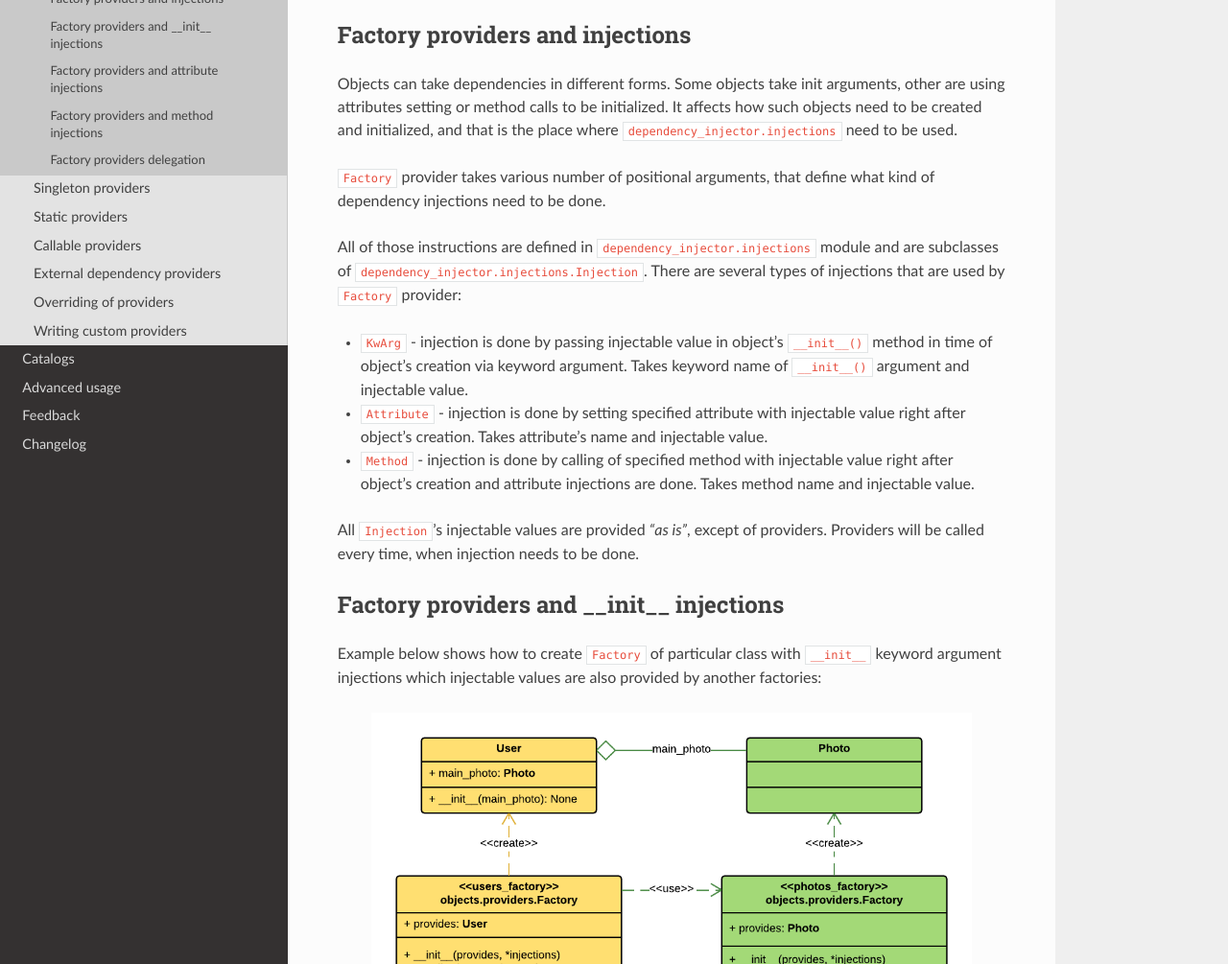
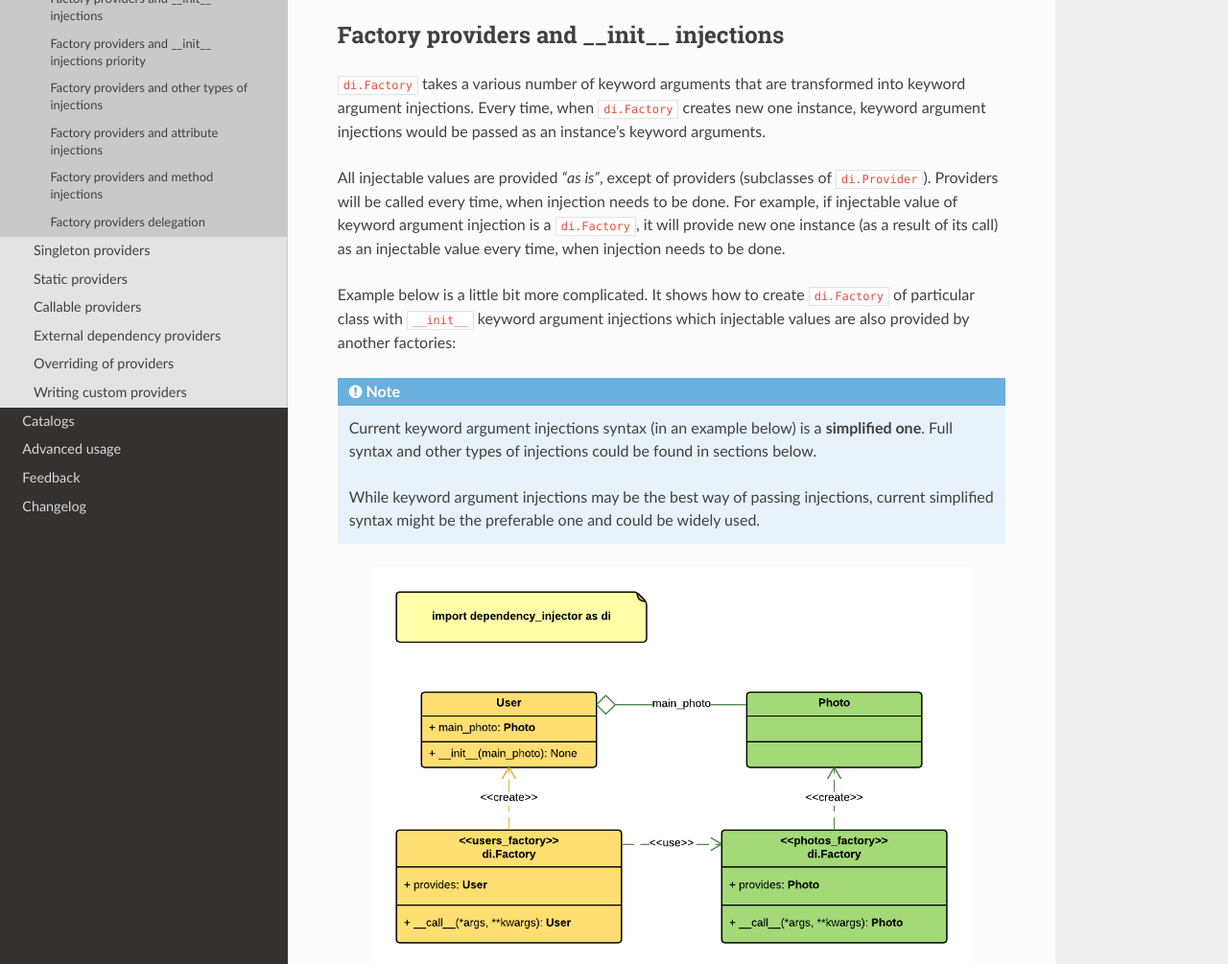
Before and after one commit to ets-labs/python-dependency-injector, a Sphinx documentation site: the page built from docs/providers/factory.rst, in a window 1280 px wide and 1400 px high, scrolled down 406 px, cut to the strip 240-1245 px from the top of the window. Shown: the whole strip at 96% size. Built offline with Sphinx 7.4.7 and the Read the Docs theme 2.0.0, drawn with Linux system fonts in a browser that asks for light colours; some of the changed text lies outside the part shown.

Commit message:
Update Factory provider docs

```diff
--- a/docs/providers/factory.rst
+++ b/docs/providers/factory.rst
@@ -12,42 +12,33 @@
 .. literalinclude:: ../../examples/providers/factory.py
    :language: python
 
-Factory providers and injections
-~~~~~~~~~~~~~~~~~~~~~~~~~~~~~~~~
-
-Objects can take dependencies in different forms. Some objects take init
-arguments, other are using attributes setting or method calls to be
-initialized. It affects how such objects need to be created and initialized,
-and that is the place where ``dependency_injector.injections`` need to be used.
-
-``Factory`` provider takes various number of positional arguments, that define
-what kind of dependency injections need to be done.
-
-All of those instructions are defined in ``dependency_injector.injections``
-module and are subclasses of ``dependency_injector.injections.Injection``.
-There  are several types of injections that are used by ``Factory`` provider:
-
-+ ``KwArg`` - injection is done by passing injectable value in object's
-  ``__init__()`` method in time of object's creation via keyword argument.
-  Takes keyword name of ``__init__()`` argument and injectable value.
-+ ``Attribute`` - injection is done by setting specified attribute with
-  injectable value right after object's creation. Takes attribute's name
-  and injectable value.
-+ ``Method`` - injection is done by calling of specified method with
-  injectable value right after object's creation and attribute injections
-  are done. Takes method name and injectable value.
-
-All ``Injection``'s injectable values are provided *"as is"*, except of
-providers. Providers will be called every time, when injection needs to be
-done.
-
-
 Factory providers and __init__ injections
 ~~~~~~~~~~~~~~~~~~~~~~~~~~~~~~~~~~~~~~~~~
 
-Example below shows how to create ``Factory`` of particular class with
-``__init__`` keyword argument injections which injectable values are also
-provided by another factories:
+``di.Factory`` takes a various number of keyword arguments that are
+transformed into keyword argument injections. Every time, when ``di.Factory``
+creates new one instance, keyword argument injections would be passed as an
+instance's keyword arguments.
+
+All injectable values are provided *"as is"*, except of providers (subclasses
+of ``di.Provider``). Providers will be called every time, when injection needs
+to be done. For example, if injectable value of keyword argument injection is a
+``di.Factory``, it will provide new one instance (as a result of its call) as
+an injectable value every time, when injection needs to be done.
+
+Example below is a little bit more complicated. It shows how to create
+``di.Factory`` of particular class with ``__init__`` keyword argument
+injections which injectable values are also provided by another factories:
+
+.. note::
+
+    Current keyword argument injections syntax (in an example below) is a
+    **simplified one**. Full syntax and other types of injections could be
+    found in sections below.
+
+    While keyword argument injections may be the best way of passing
+    injections, current simplified syntax might be the preferable one and
+    could be widely used.
 
 .. image:: /images/providers/factory_init_injections.png
     :width: 90%
@@ -56,11 +47,14 @@
 .. literalinclude:: ../../examples/providers/factory_init_injections.py
    :language: python
 
-Next example shows how ``Factory`` provider deals with positional and keyword
-``__init__`` context arguments. In few words, ``Factory`` provider fully
-passes positional context arguments to class's ``__init__`` method, but
-keyword context arguments have priority on ``KwArg`` injections (this could be
-useful for testing).
+Factory providers and __init__ injections priority
+~~~~~~~~~~~~~~~~~~~~~~~~~~~~~~~~~~~~~~~~~~~~~~~~~~
+
+Next example shows how ``di.Factory`` provider deals with positional and
+keyword ``__init__`` context arguments. In few words, ``di.Factory``
+provider fully passes positional context arguments to class's ``__init__``
+method, but keyword context arguments have priority on predefined keyword
+argument injections.
 
 So, please, follow the example below:
 
@@ -68,6 +62,35 @@
 
 .. literalinclude:: ../../examples/providers/factory_init_injections_and_contexts.py
    :language: python
+
+
+Factory providers and other types of injections
+~~~~~~~~~~~~~~~~~~~~~~~~~~~~~~~~~~~~~~~~~~~~~~~
+
+Objects can take dependencies in different forms(some objects take init
+arguments, other use attributes setting or method calls). It affects how
+such objects are created and initialized.
+
+``di.Factory`` provider takes various number of positional and keyword
+arguments, that define what kinds of dependency injections have to be used.
+
+All of those instructions are defined in ``di.injections`` module and are
+subclasses of ``di.injections.Injection`` (shortcut ``di.Injection``). There
+are several types of injections that are used by ``di.Factory`` provider:
+
++ ``di.KwArg`` - injection is done by passing injectable value in object's
+  ``__init__()`` method in time of object's creation via keyword argument.
+  Takes keyword name of ``__init__()`` argument and injectable value.
++ ``di.Attribute`` - injection is done by setting specified attribute with
+  injectable value right after object's creation. Takes attribute's name
+  and injectable value.
++ ``di.Method`` - injection is done by calling of specified method with
+  injectable value right after object's creation and attribute injections
+  are done. Takes method name and injectable value.
+
+All ``di.Injection``'s injectable values are provided *"as is"*, except of
+providers (subclasses of ``di.Provider``). Providers will be called every time,
+when injection needs to be done.
 
 Factory providers and attribute injections
 ~~~~~~~~~~~~~~~~~~~~~~~~~~~~~~~~~~~~~~~~~~
```
Also changed, not shown: docs/images/providers/factory_init_injections.png, docs/images/providers/factory_init_injections_and_contexts.png, 2 other files.
